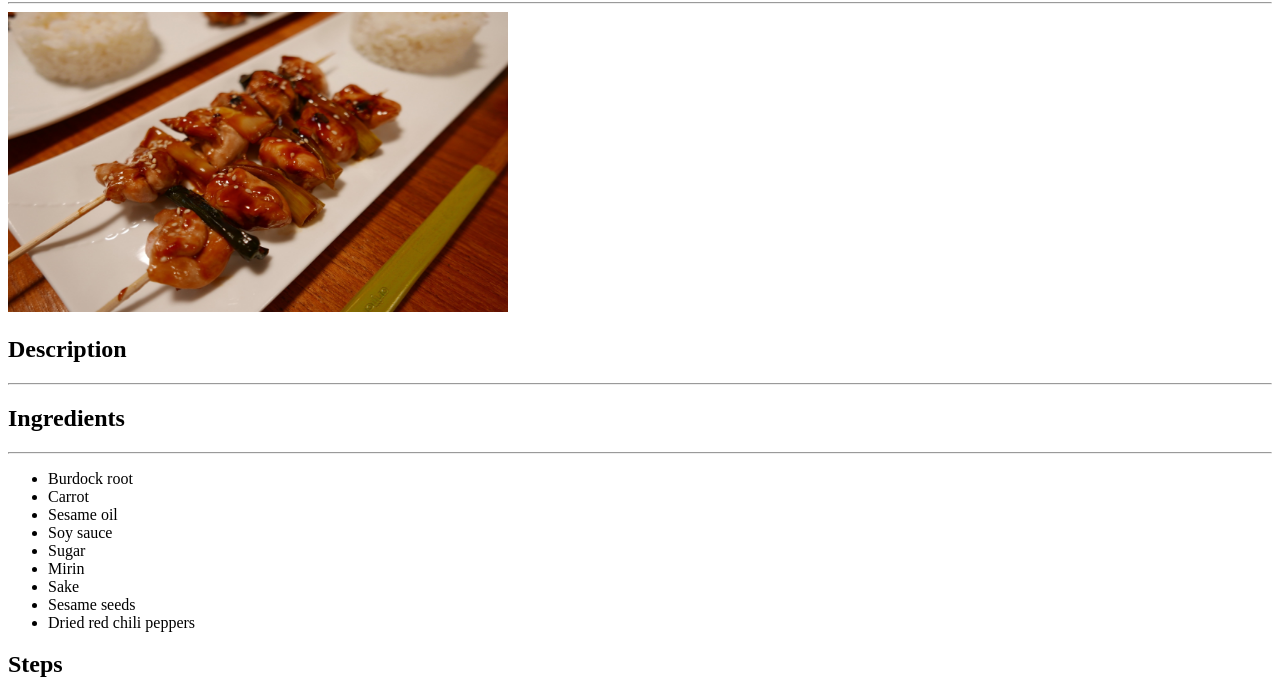
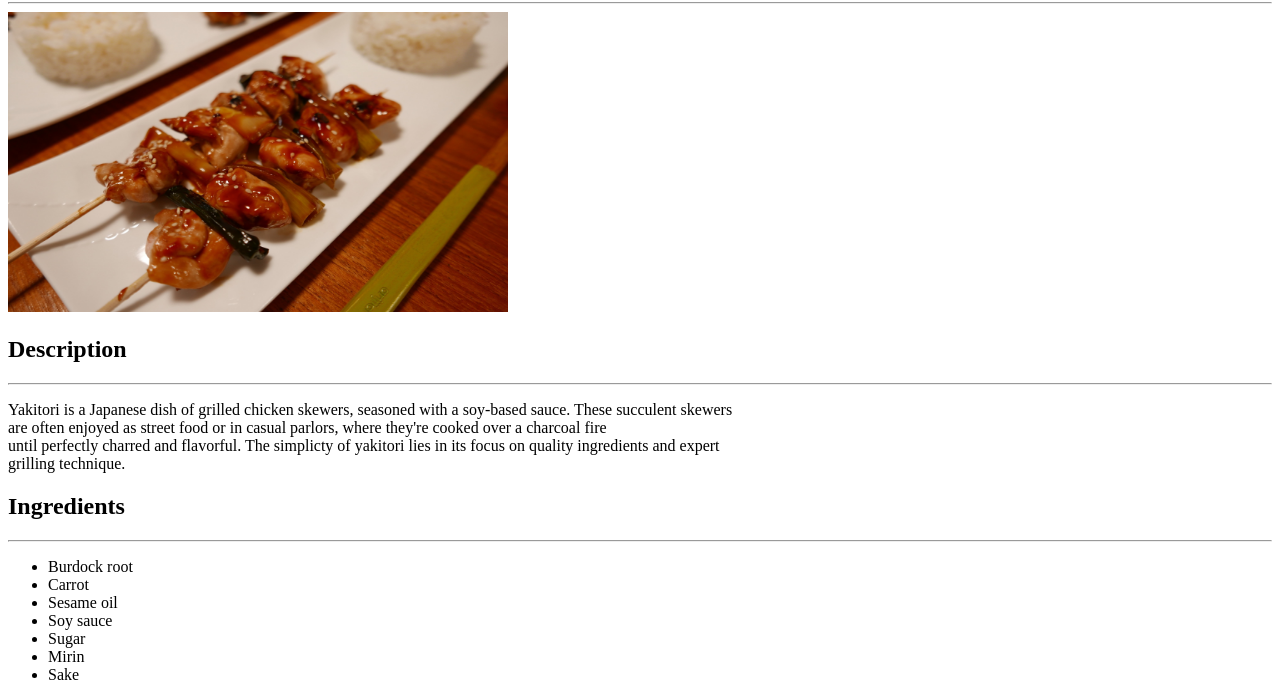
Before and after one commit to dumbdumbjr/odin-recipes, a plain HTML site: page recipes/yakitori.html in a window 1280 px wide. Shown: the part 78-759 px from the top of the page. Drawn offline with Linux system fonts and the light colour scheme.

Commit message:
Added description

```diff
--- a/recipes/yakitori.html
+++ b/recipes/yakitori.html
@@ -12,6 +12,10 @@
         <h2>Description</h2>
         <hr>
         <p>
+            Yakitori is a Japanese dish of grilled chicken skewers, seasoned with a soy-based sauce. These succulent skewers<br>
+            are often enjoyed as street food or in casual parlors, where they're cooked over a charcoal fire<br>
+            until perfectly charred and flavorful. The simplicty of yakitori lies in its focus on quality ingredients and expert<br>
+            grilling technique.
         </p>
         <h2>Ingredients</h2>
         <hr>
```
